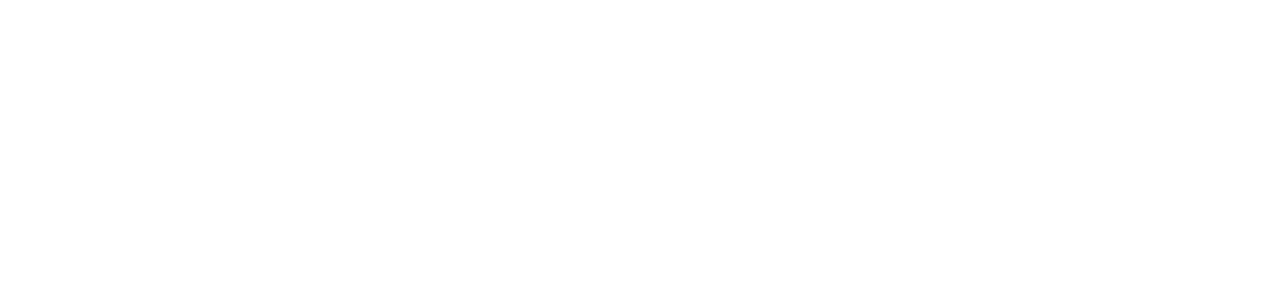
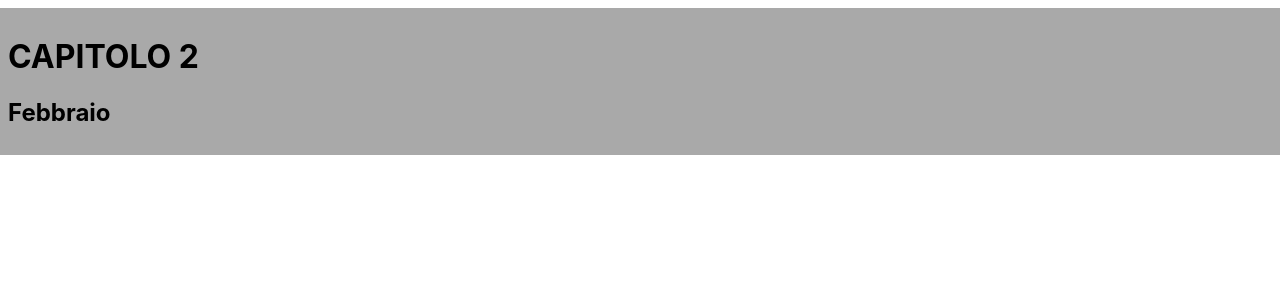
Before and after one commit to FrankieBortot/last-words-react, a React (Create React App) app: page /february in a window 1280 px wide. Before the commit this address had no page. Shown: the top 300 px of the page. Built offline with nearby package versions, Linux system fonts and the light colour scheme.

Commit message:
refining routes

```diff
--- a/src/App.js
+++ b/src/App.js
@@ -1,4 +1,5 @@
 import './App.css';
+import { Link} from "react-router-dom";
 
 export default function Chapter({data}) {
 
@@ -42,6 +43,7 @@ function Section({sectionContent, isVisible}) {
     sectionContent.type === "text-messages" ? <TextMessages className="text-messages" textContent={sectionContent} />:
     sectionContent.type === "e-mail" ? <EMail className="e-mail" emailContent={sectionContent} />:
     sectionContent.type === "intro" ? <Intro className="intro" introContent={sectionContent} />:
+    sectionContent.type === "narration" ? <Narration className="narration" introContent={sectionContent} />:
     "this will be the main content"
   )
 
@@ -78,7 +80,7 @@ function ButtonAction({action}) {
   return (
     <>
     <button className={action.type}>
-      <a href={action.link}>{action.copy.main}</a>
+      <Link to={action.link}>{action.copy.main}</Link>
     </button>
     <p>{action.copy.description}</p>
     </>
@@ -91,6 +93,10 @@ function ActionArea({children}) {
       {children}
     </div>
   )
+}
+
+function Narration({narrativeContent}) {
+  return null
 }
 
 function LiveTalk({talkContent}) {
--- a/src/conversations/january.js
+++ b/src/conversations/february.js
@@ -1,4 +1,4 @@
-export const content = [
+export const february = [
     {
     "type": "meta",
     "theme": "light",
@@ -8,7 +8,7 @@ export const content = [
     "type": "intro",
     "id": "part-1",
     "isVisible": true,
-    "title": "CAPITOLO 1",
-    "subtitle": "Gennaio"
+    "title": "CAPITOLO 2",
+    "subtitle": "Febbraio"
     },
 ]
--- a/src/conversations/intro.js
+++ b/src/conversations/intro.js
@@ -1,4 +1,4 @@
-export const content = [
+export const intro = [
     {
     "type": "meta",
     "theme": "light",
@@ -126,20 +126,18 @@ export const content = [
     ],
     "actions": [{
         "type": "choose-your-way",
-        "link": "https://google.com",
+        "link": "/january",
         "copy": {
-            "main": "Vai al nuovo capitolo",
+            "main": "Vai a Gennaio",
             "description": "interessante!"
         },
         }, {
         "type": "go-to-next-chapter",
-        "link": "https://google.com",
+        "link": "/february",
         "copy": {
-            "main": "Vai al nuovo capitolo",
+            "main": "Vai a Febbraio",
             "description": "interessante!"
         }
         }
     ]}
 ];
-
-export default content;
--- a/src/index.js
+++ b/src/index.js
@@ -3,10 +3,10 @@ import React from 'react';
 import ReactDOM from 'react-dom/client';
 import './index.css';
 // import App from './App';
+// eslint-disable-next-line no-unused-vars
 import reportWebVitals from './reportWebVitals';
 import { BrowserRouter, Routes, Route } from "react-router-dom";
-import Intro from "./pages/intro";
-import January from "./pages/january";
+import { Intro, January, February } from "./pages.js";
 
 export default function App() {
   return (
@@ -15,8 +15,7 @@ export default function App() {
         <Route path="/" >
           <Route index element={<Intro />} />
           <Route path="january" element={<January />} />
-
-
+          <Route path="february" element={<February />} />
         </Route>
       </Routes>
     </BrowserRouter>
@@ -26,14 +25,9 @@ export default function App() {
 const root = ReactDOM.createRoot(document.getElementById('root'));
 root.render(<App />);
 
-// const root = ReactDOM.createRoot(document.getElementById('root'));
-// root.render(
-//   <React.StrictMode>
-//     <App />
-//   </React.StrictMode>
-// );
+
 
 // If you want to start measuring performance in your app, pass a function
 // to log results (for example: reportWebVitals(console.log))
 // or send to an analytics endpoint. Learn more: https://bit.ly/CRA-vitals
-reportWebVitals();
+// reportWebVitals();
--- /dev/null
+++ b/src/pages.js
@@ -0,0 +1,40 @@
+import Chapter from "./App.js";
+import {intro} from './conversations/intro.js';
+import {january} from './conversations/january.js';
+import {february} from './conversations/february.js';
+
+export function Intro() {
+   return <Chapter data={intro} />
+}
+
+export function January() {
+   return <Chapter data={january} />
+}
+
+export function February() {
+   return <Chapter data={february} />
+}
+
+// export function March() {
+//    return <Chapter data={march} />
+// }
+
+// export function April() {
+//    return <Chapter data={april} />
+// }
+
+// export function May() {
+//    return <Chapter data={may} />
+// }
+
+// export function June() {
+//    return <Chapter data={june} />
+// }
+
+// export function July() {
+//    return <Chapter data={july} />
+// }
+
+// export function Credits() {
+//    return <Chapter data={credits} />
+// }
--- a/src/pages/intro.js
+++ /dev/null
@@ -1,6 +0,0 @@
-import Chapter from "../App.js";
-import {content} from '../conversations/intro.js';
-
-export default function Intro() {
-   return <Chapter data={content} />
-}
--- a/src/pages/january.js
+++ /dev/null
@@ -1,6 +0,0 @@
-import Chapter from "../App.js";
-import {content} from '../conversations/january.js';
-
-export default function Intro() {
-   return <Chapter data={content} />
-}
```
Also changed, not shown: 1 other file (tests, documents, lock files or other folders).
